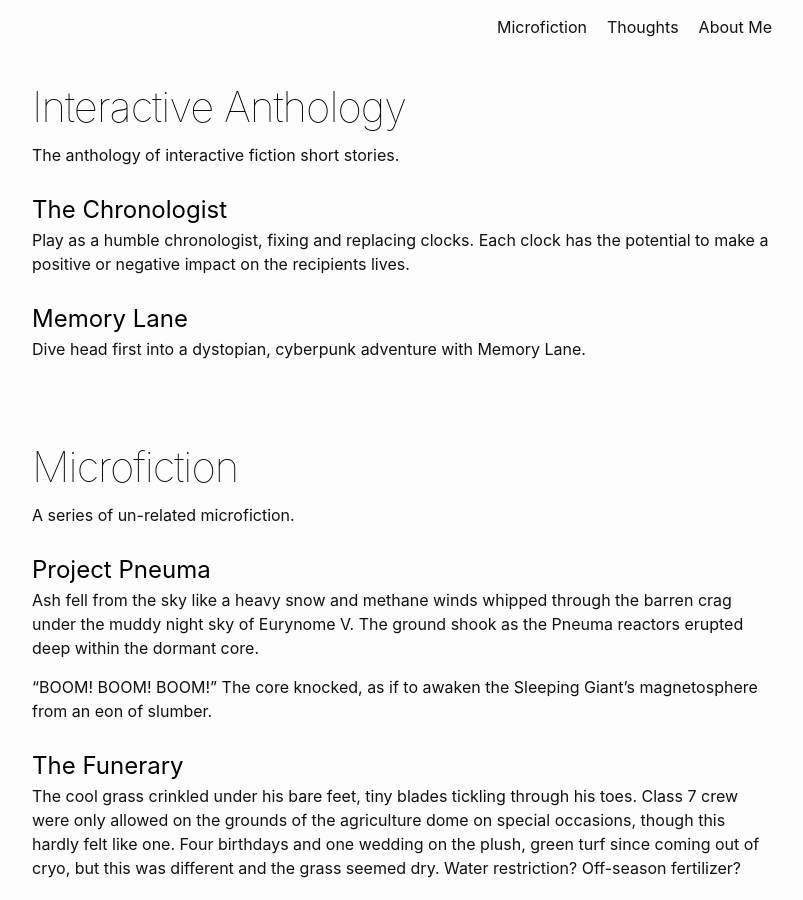
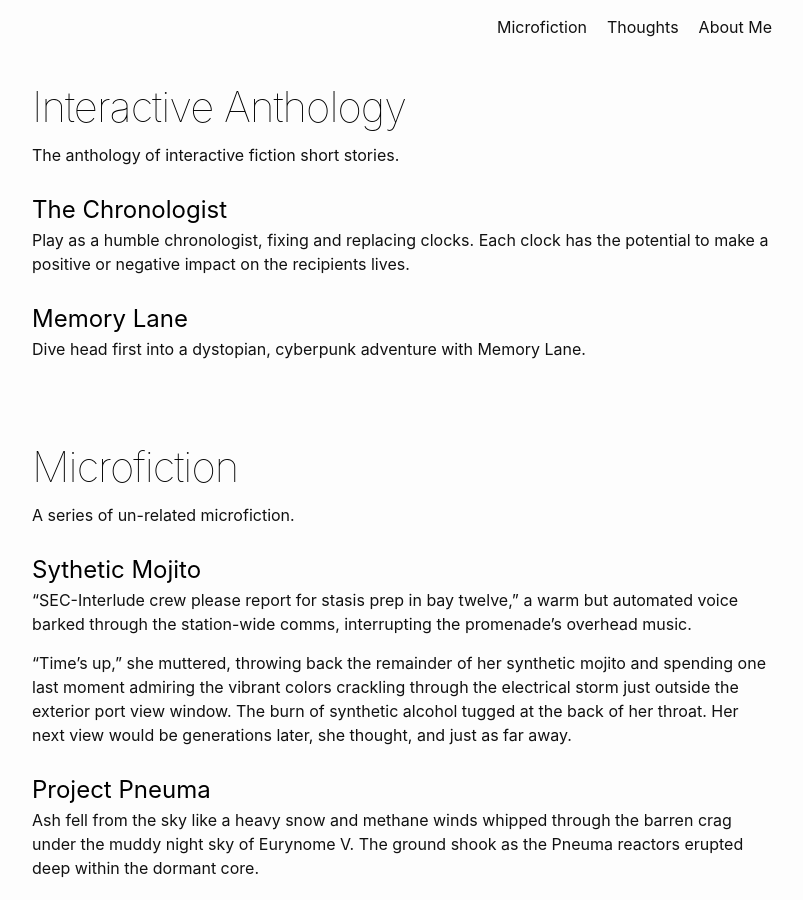
Before and after one commit to stuarttempleton/stuarttempleton.github.io, a Jekyll site: the page built from index.md, in a window 1280 px wide and 900 px high. Shown: the whole window, without its empty margins (238-1041 px from the left). Built offline with Jekyll 4.4.1, drawn with Linux system fonts in a browser that asks for light colours.

Commit message:
mojito fic and added title to motd

```diff
--- /dev/null
+++ b/_posts/2021-04-24-Synthetic-Mojito.markdown
@@ -0,0 +1,10 @@
+---
+layout: post
+title:  "Sythetic Mojito"
+date:   2021-04-24 00:01:00 -0700
+categories: microfiction
+excerpt_separator: <!--more-->
+---
+"SEC-Interlude crew please report for stasis prep in bay twelve," a warm but automated voice barked through the station-wide comms, interrupting the promenade's overhead music.
+
+"Time's up," she muttered, throwing back the remainder of her synthetic mojito and spending one last moment admiring the vibrant colors crackling through the electrical storm just outside the exterior port view window. The burn of synthetic alcohol tugged at the back of her throat. Her next view would be generations later, she thought, and just as far away.
```
Also changed, not shown: latestmicrofiction.md (+2 -0 lines).
